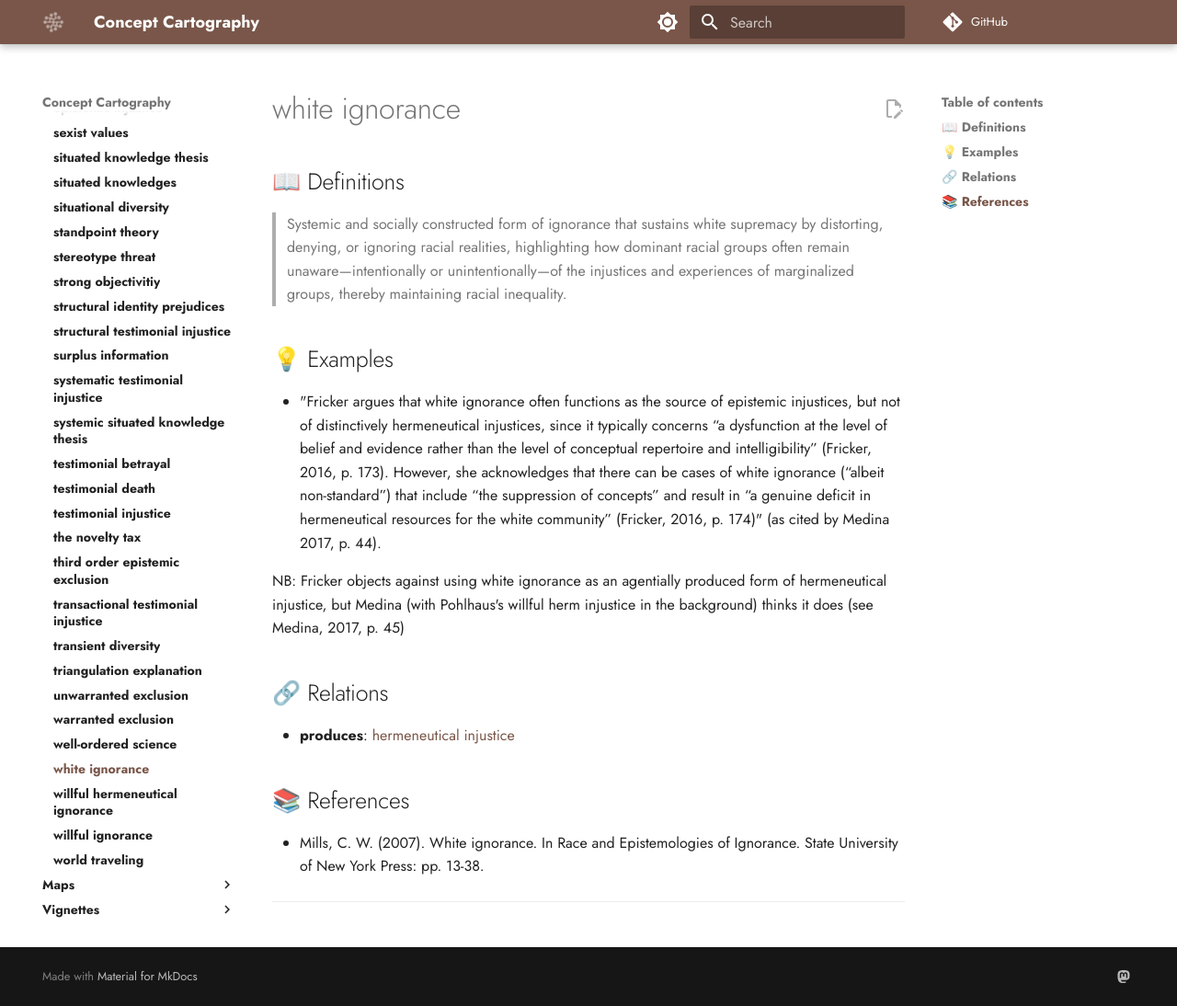
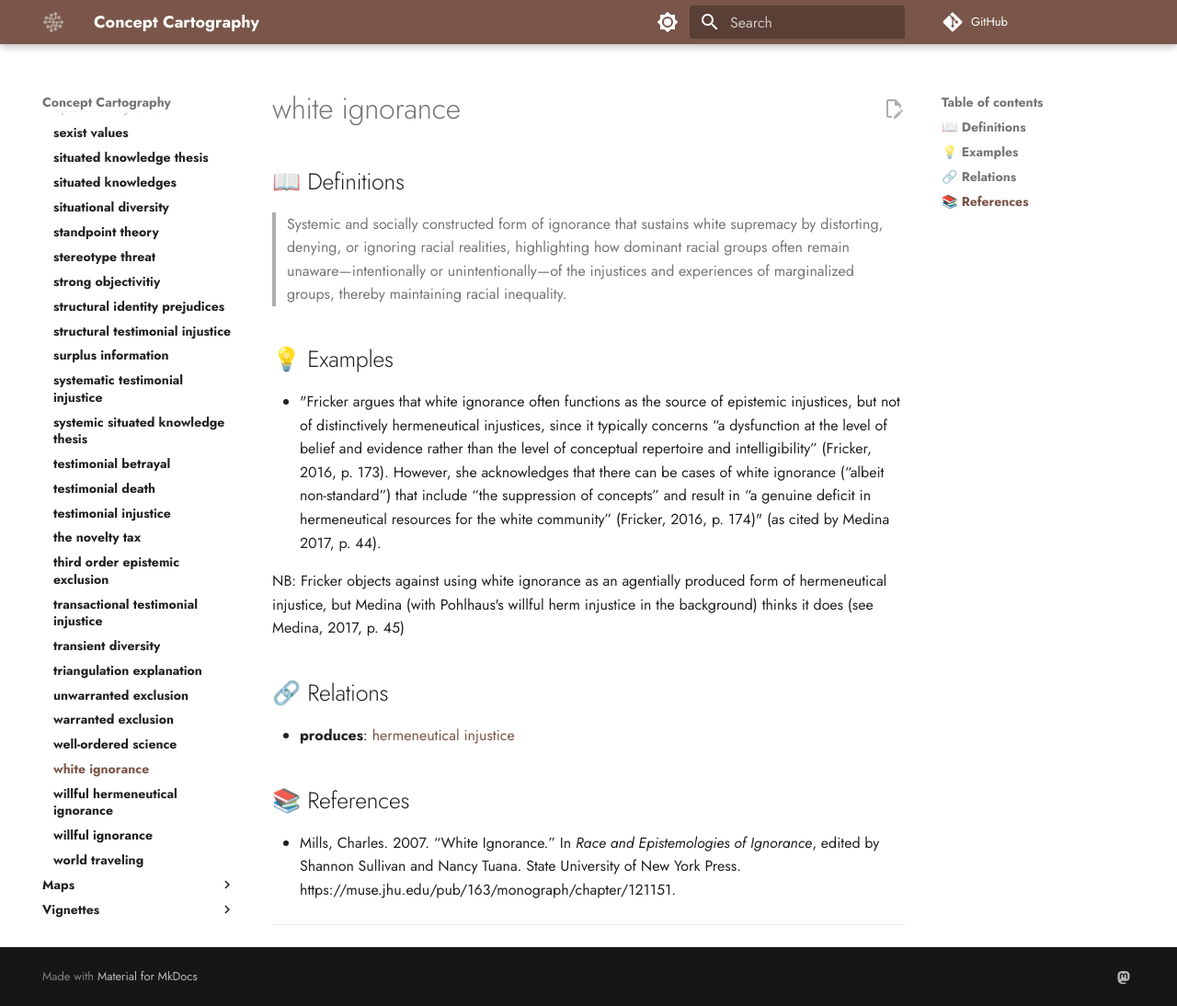
Before and after one commit to conceptcartography/conceptcartography, an MkDocs documentation site: the page built from docs/concepts/white-ignorance.md, in a window 1280 px wide and 1094 px high. Shown: the whole window at 92% size. Built offline with MkDocs 1.6.1 and Material for MkDocs 9.7.7, drawn with Linux system fonts in a browser that asks for light colours; comment, search, counter and statistics services are not loaded; the version menu is left out.

Commit message:
Update white-ignorance.md
updated reference format

```diff
--- a/docs/concepts/white-ignorance.md
+++ b/docs/concepts/white-ignorance.md
@@ -16,7 +16,7 @@ NB: Fricker objects against using white ignorance as an agentially produced form
 
 ## 📚 References
 
-- Mills, C. W. (2007). White ignorance. In Race and Epistemologies of Ignorance. State University of New York Press: pp. 13-38.
+- Mills, Charles. 2007. “White Ignorance.” In _Race and Epistemologies of Ignorance_, edited by Shannon Sullivan and Nancy Tuana. State University of New York Press. https://muse.jhu.edu/pub/163/monograph/chapter/121151.
 
 ---
 
```
